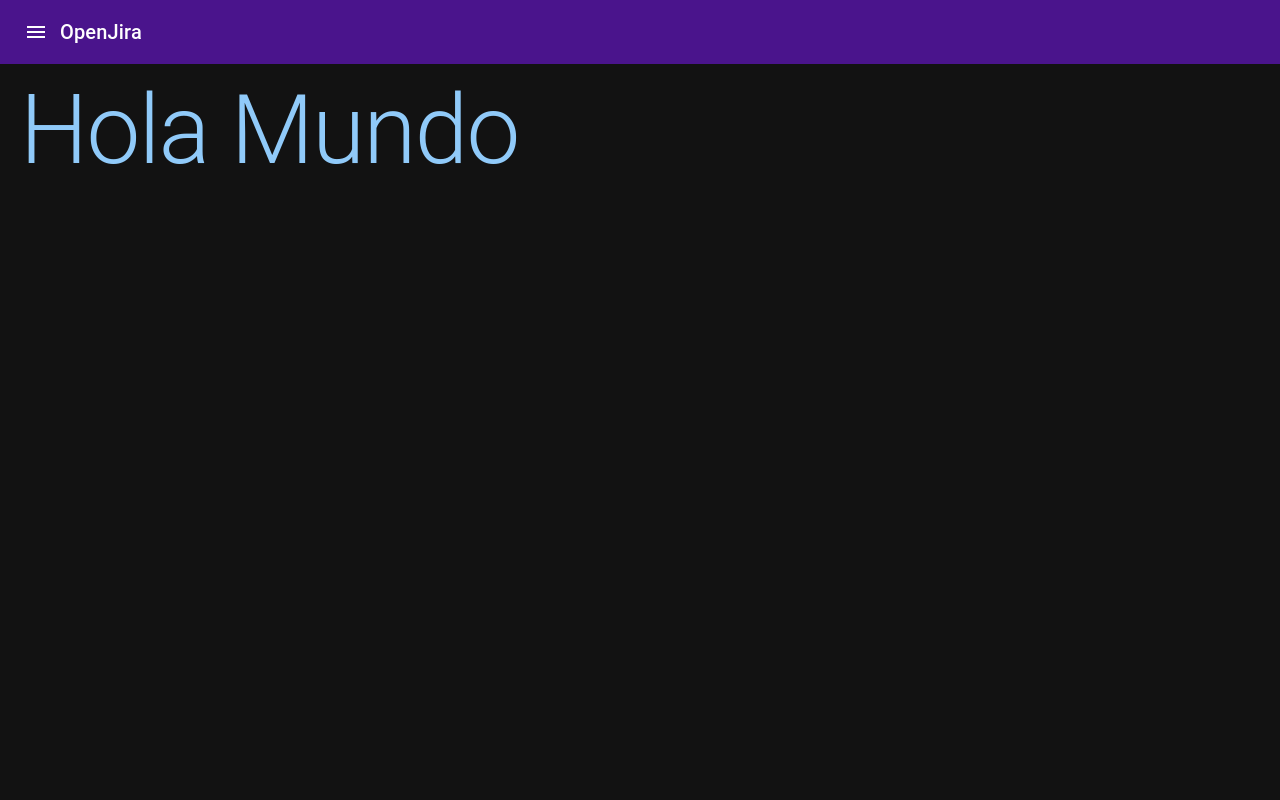
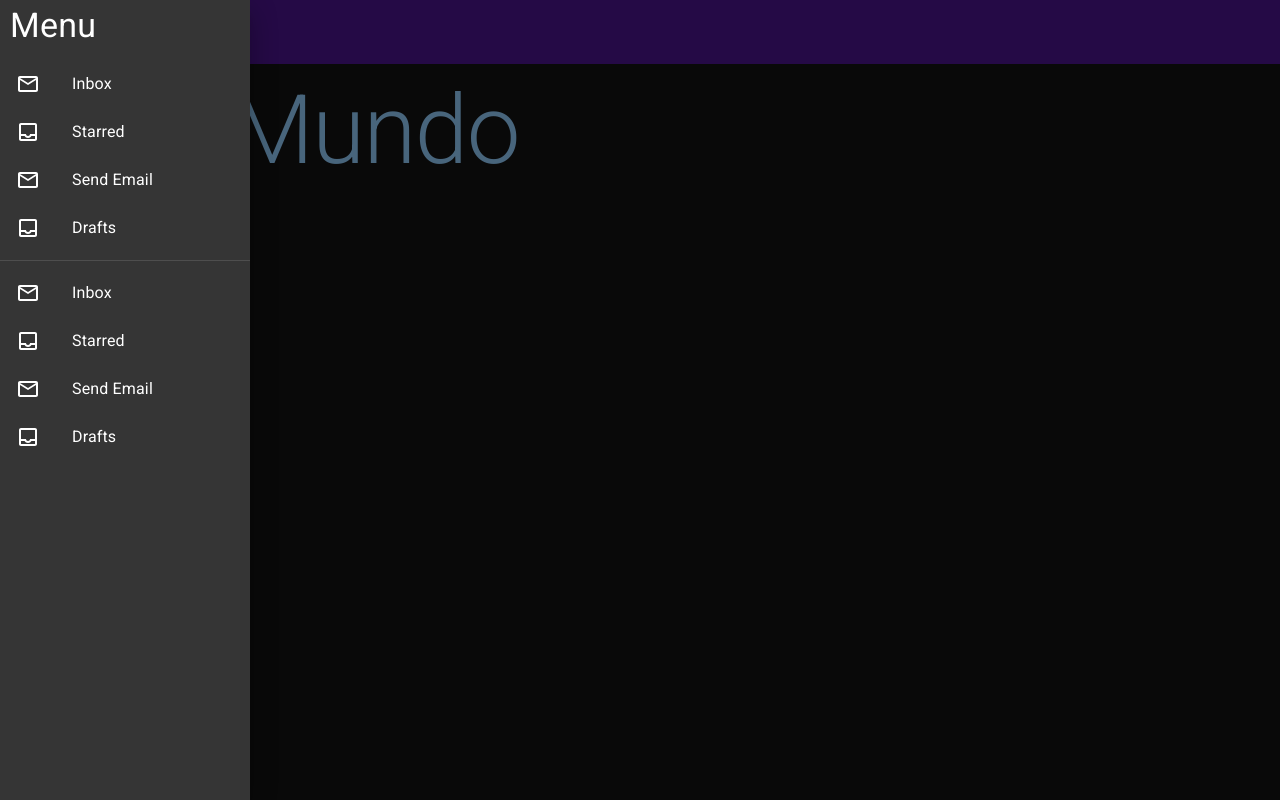
Before and after one commit to FededelRincon/openJira-next-mongo, a Next.js app: page / in a window 1280 px wide. Built offline with nearby package versions, Linux system fonts and the light colour scheme.

Commit message:
sidebar prototype done

```diff
--- a/components/layouts/Layout.tsx
+++ b/components/layouts/Layout.tsx
@@ -2,7 +2,7 @@ import { FC } from "react";
 import Head from "next/head"
 
 import { Box } from "@mui/material"
-import { Navbar } from '../ui';
+import { Navbar, Sidebar } from '../ui';
 
 
 interface Props {
@@ -21,6 +21,7 @@ export const Layout:FC<Props> = ({ title = 'OpenJira', children }) => {
             <Navbar />
 
             {/* sidebar */}
+            <Sidebar />
 
             <Box sx={{ padding: '10px 20px' }}>
                 { children }
--- /dev/null
+++ b/components/ui/Sidebar.tsx
@@ -0,0 +1,54 @@
+import { Box, Divider, Drawer, List, ListItem, ListItemIcon, ListItemText, Typography } from "@mui/material";
+import InboxOutlinedIcon from '@mui/icons-material/InboxOutlined';
+import MailOutlineOutlinedIcon from '@mui/icons-material/MailOutlineOutlined';
+
+const menuItems: string[] = ['Inbox','Starred','Send Email','Drafts']
+
+export const Sidebar = () => {
+    return (
+        <Drawer
+            anchor="left"
+            open={true}
+            onClose={ () => console.log('cerrando') }
+        >
+            <Box sx={{ width: '250px' }}>
+                <Box sx={{ padding:'5px 10px' }}>
+                    <Typography variant='h4'>Menu</Typography>
+                </Box>
+
+                <List>
+                    { menuItems.map( (text, index) => (
+                        <ListItem
+                            button
+                            key={ text }
+                        >
+                            <ListItemIcon>
+                                {index % 2 ? <InboxOutlinedIcon /> : <MailOutlineOutlinedIcon/> }
+                            </ListItemIcon>
+                            <ListItemText primary={text}/>
+                        </ListItem>
+                    ) ) }
+                </List>
+
+                <Divider />
+
+                <List>
+                    { menuItems.map( (text, index) => (
+                        <ListItem
+                            button
+                            key={ text }
+                        >
+                            <ListItemIcon>
+                                {index % 2 ? <InboxOutlinedIcon /> : <MailOutlineOutlinedIcon/> }
+                            </ListItemIcon>
+                            <ListItemText primary={text}/>
+                        </ListItem>
+                    ) ) }
+                </List>
+
+
+
+            </Box>
+        </Drawer>
+    )
+}
--- a/components/ui/index.ts
+++ b/components/ui/index.ts
@@ -1,3 +1,2 @@
-
-
 export * from './Navbar';
+export * from './Sidebar';
```
Also changed, not shown: pages/_document.tsx (renamed from pages/document.tsx).
